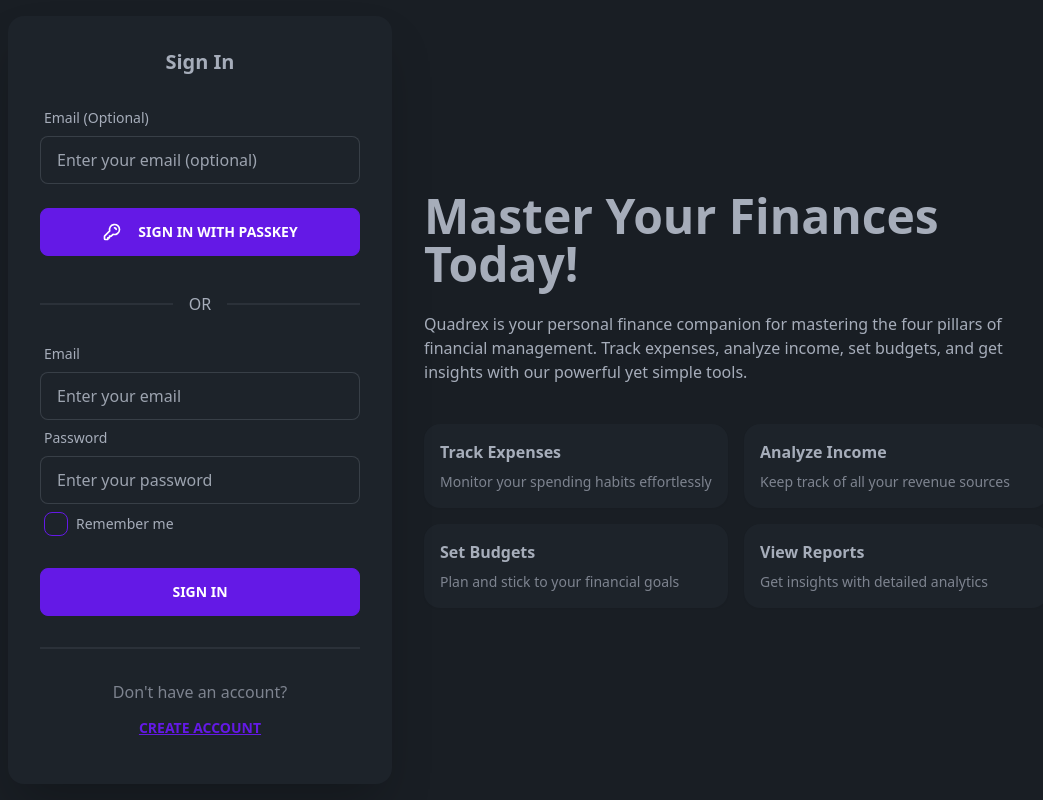
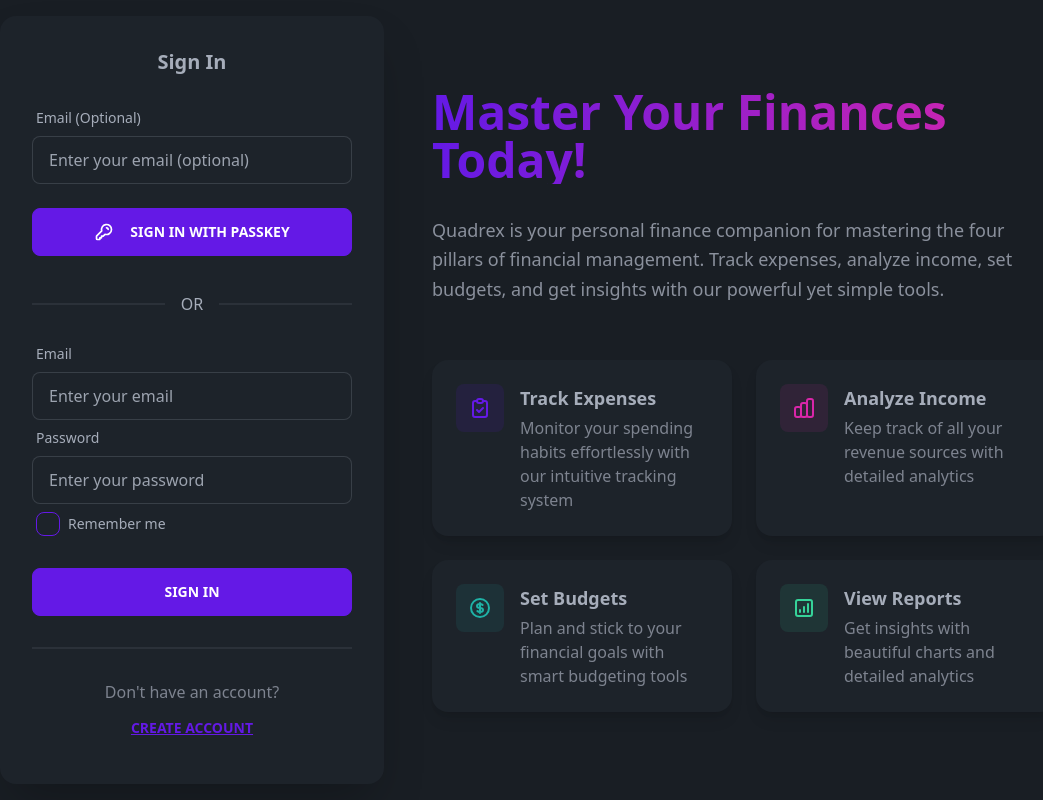
Before and after one commit to eonseed/quadrex, a Flask app: page / in a window 1280 px wide. Shown: the part 64-864 px from the top of the page, without its empty margins (112-1155 px from the left). Run offline with Flask 3, Linux system fonts and the light colour scheme; some libraries are stand-ins or nearby versions.

Commit message:
refactor(ui): Updated the landing page to make it accessible, bold and clean

```diff
--- a/app/templates/landing.html
+++ b/app/templates/landing.html
@@ -25,33 +25,78 @@
     </div>
 
     <div class="hero min-h-[calc(100vh-4rem)] bg-base-200">
-        <div class="hero-content flex-col lg:flex-row-reverse gap-8">
+        <div class="hero-content flex-col lg:flex-row-reverse gap-12 max-w-7xl">
+            <!-- Left Side: Features -->
             <div class="text-center lg:text-left lg:w-1/2">
-                <h1 class="text-5xl font-bold">Master Your Finances Today!</h1>
-                <p class="py-6">Quadrex is your personal finance companion for mastering the four pillars of financial management. Track expenses, analyze income, set budgets, and get insights with our powerful yet simple tools.</p>
-                <div class="grid grid-cols-2 gap-4 mt-4">
-                    <div class="card bg-base-100 shadow-sm">
-                        <div class="card-body p-4">
-                            <h3 class="font-semibold">Track Expenses</h3>
-                            <p class="text-sm text-base-content/70">Monitor your spending habits effortlessly</p>
+                <h2 class="text-5xl font-bold font-display mb-2 bg-gradient-to-r from-primary to-secondary bg-clip-text text-transparent">Master Your Finances Today!</h2>
+                <p class="py-6 text-lg leading-relaxed text-base-content/80">Quadrex is your personal finance companion for mastering the four pillars of financial management. Track expenses, analyze income, set budgets, and get insights with our powerful yet simple tools.</p>
+
+                <div class="grid grid-cols-1 md:grid-cols-2 gap-6 mt-8">
+                    <!-- Track Expenses Card -->
+                    <div class="card bg-base-100 shadow-lg hover:shadow-xl transition-shadow duration-300">
+                        <div class="card-body p-6">
+                            <div class="flex items-start gap-4">
+                                <div class="rounded-lg bg-primary/10 p-3" aria-hidden="true">
+                                    <svg class="w-6 h-6 text-primary" fill="none" stroke="currentColor" viewBox="0 0 24 24">
+                                        <path stroke-linecap="round" stroke-linejoin="round" stroke-width="2" d="M9 5H7a2 2 0 00-2 2v12a2 2 0 002 2h10a2 2 0 002-2V7a2 2 0 00-2-2h-2M9 5a2 2 0 002 2h2a2 2 0 002-2M9 5a2 2 0 012-2h2a2 2 0 012 2m-6 9l2 2 4-4"/>
+                                    </svg>
+                                </div>
+                                <div>
+                                    <h3 class="font-semibold text-lg mb-1">Track Expenses</h3>
+                                    <p class="text-base-content/70">Monitor your spending habits effortlessly with our intuitive tracking system</p>
+                                </div>
+                            </div>
                         </div>
                     </div>
-                    <div class="card bg-base-100 shadow-sm">
-                        <div class="card-body p-4">
-                            <h3 class="font-semibold">Analyze Income</h3>
-                            <p class="text-sm text-base-content/70">Keep track of all your revenue sources</p>
+
+                    <!-- Analyze Income Card -->
+                    <div class="card bg-base-100 shadow-lg hover:shadow-xl transition-shadow duration-300">
+                        <div class="card-body p-6">
+                            <div class="flex items-start gap-4">
+                                <div class="rounded-lg bg-secondary/10 p-3" aria-hidden="true">
+                                    <svg class="w-6 h-6 text-secondary" fill="none" stroke="currentColor" viewBox="0 0 24 24">
+                                        <path stroke-linecap="round" stroke-linejoin="round" stroke-width="2" d="M9 19v-6a2 2 0 00-2-2H5a2 2 0 00-2 2v6a2 2 0 002 2h2a2 2 0 002-2zm0 0V9a2 2 0 012-2h2a2 2 0 012 2v10m-6 0a2 2 0 002 2h2a2 2 0 002-2m0 0V5a2 2 0 012-2h2a2 2 0 012 2v14a2 2 0 01-2 2h-2a2 2 0 01-2-2z"/>
+                                    </svg>
+                                </div>
+                                <div>
+                                    <h3 class="font-semibold text-lg mb-1">Analyze Income</h3>
+                                    <p class="text-base-content/70">Keep track of all your revenue sources with detailed analytics</p>
+                                </div>
+                            </div>
                         </div>
                     </div>
-                    <div class="card bg-base-100 shadow-sm">
-                        <div class="card-body p-4">
-                            <h3 class="font-semibold">Set Budgets</h3>
-                            <p class="text-sm text-base-content/70">Plan and stick to your financial goals</p>
+
+                    <!-- Set Budgets Card -->
+                    <div class="card bg-base-100 shadow-lg hover:shadow-xl transition-shadow duration-300">
+                        <div class="card-body p-6">
+                            <div class="flex items-start gap-4">
+                                <div class="rounded-lg bg-accent/10 p-3" aria-hidden="true">
+                                    <svg class="w-6 h-6 text-accent" fill="none" stroke="currentColor" viewBox="0 0 24 24">
+                                        <path stroke-linecap="round" stroke-linejoin="round" stroke-width="2" d="M12 8c-1.657 0-3 .895-3 2s1.343 2 3 2 3 .895 3 2-1.343 2-3 2m0-8c1.11 0 2.08.402 2.599 1M12 8V7m0 1v8m0 0v1m0-1c-1.11 0-2.08-.402-2.599-1M21 12a9 9 0 11-18 0 9 9 0 0118 0z"/>
+                                    </svg>
+                                </div>
+                                <div>
+                                    <h3 class="font-semibold text-lg mb-1">Set Budgets</h3>
+                                    <p class="text-base-content/70">Plan and stick to your financial goals with smart budgeting tools</p>
+                                </div>
+                            </div>
                         </div>
                     </div>
-                    <div class="card bg-base-100 shadow-sm">
-                        <div class="card-body p-4">
-                            <h3 class="font-semibold">View Reports</h3>
-                            <p class="text-sm text-base-content/70">Get insights with detailed analytics</p>
+
+                    <!-- View Reports Card -->
+                    <div class="card bg-base-100 shadow-lg hover:shadow-xl transition-shadow duration-300">
+                        <div class="card-body p-6">
+                            <div class="flex items-start gap-4">
+                                <div class="rounded-lg bg-success/10 p-3" aria-hidden="true">
+                                    <svg class="w-6 h-6 text-success" fill="none" stroke="currentColor" viewBox="0 0 24 24">
+                                        <path stroke-linecap="round" stroke-linejoin="round" stroke-width="2" d="M16 8v8m-4-5v5m-4-2v2m-2 4h12a2 2 0 002-2V6a2 2 0 00-2-2H6a2 2 0 00-2 2v12a2 2 0 002 2z"/>
+                                    </svg>
+                                </div>
+                                <div>
+                                    <h3 class="font-semibold text-lg mb-1">View Reports</h3>
+                                    <p class="text-base-content/70">Get insights with beautiful charts and detailed analytics</p>
+                                </div>
+                            </div>
                         </div>
                     </div>
                 </div>
```
